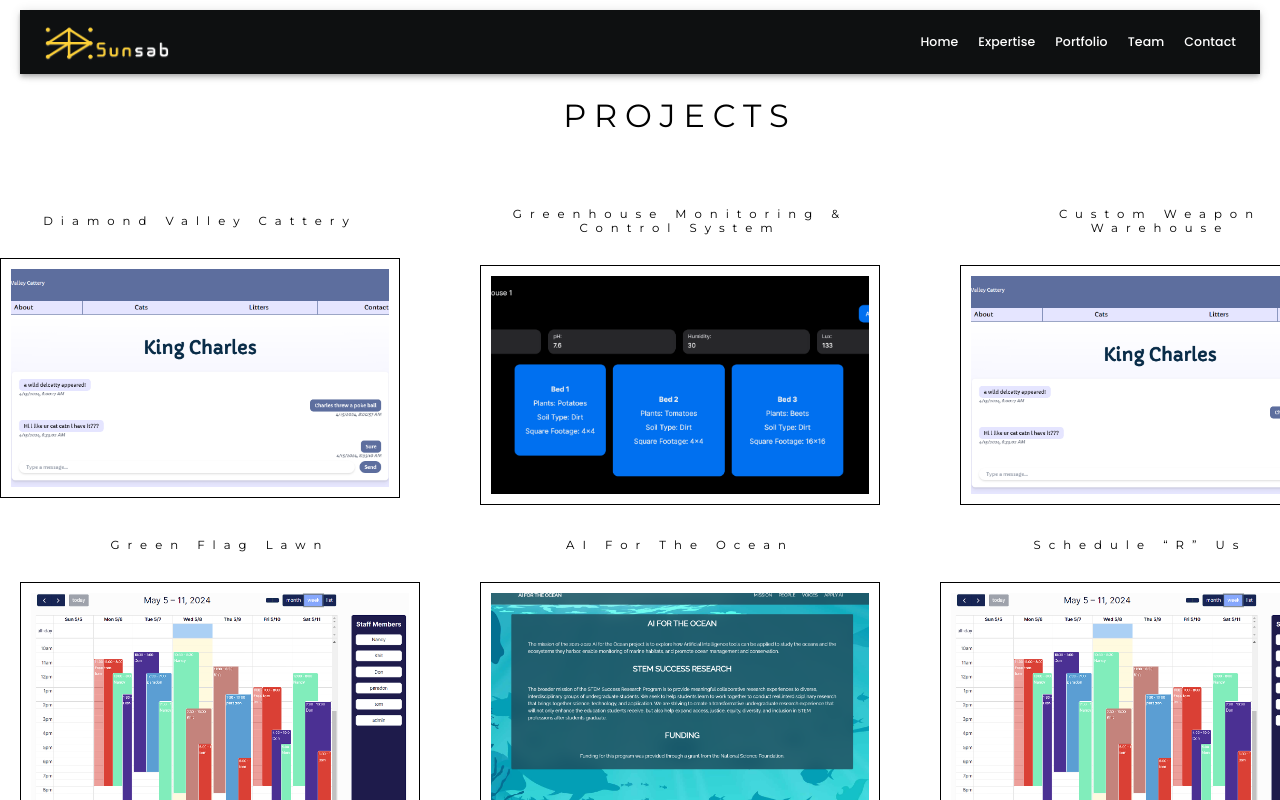
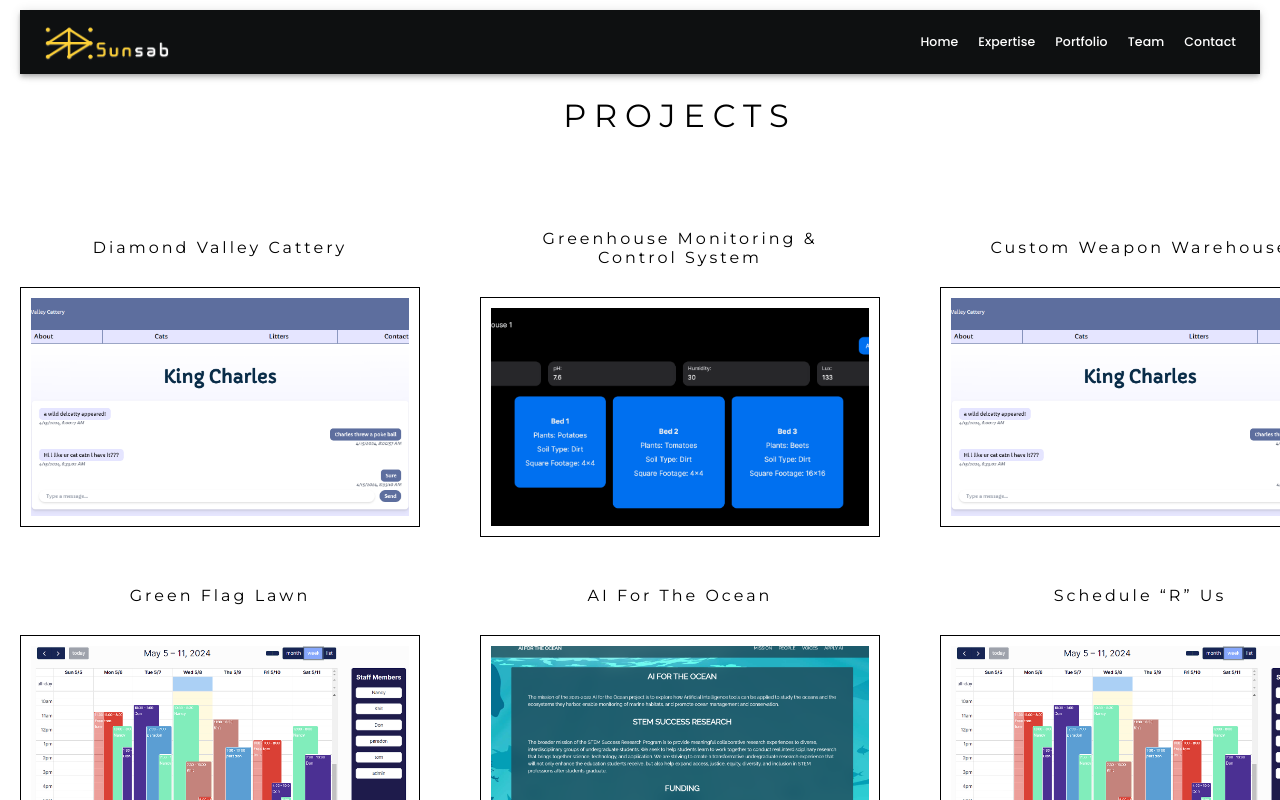
Before and after one commit to SunsabWebTeam1/Company_Website, a React (Create React App) app: page /portfolio in a window 1280 px wide. Shown: the top 800 px of the page. Built offline with nearby package versions, Linux system fonts and the light colour scheme.

Commit message:
change the font size and spacing in portfolio

```diff
--- a/src/portfolio/project1/portfolio-project.css
+++ b/src/portfolio/project1/portfolio-project.css
@@ -48,10 +48,10 @@
   width: 100%;
   font-family: "Montserrat", sans-serif;
   font-weight: 400;
-  letter-spacing: 8px;
+  letter-spacing: 3px;
   color:black;
   padding-bottom: 30px;
-
+  font-size: medium;
 }
 .project-image1{
   width: 100%;
--- a/src/portfolio/project1/project1.jsx
+++ b/src/portfolio/project1/project1.jsx
@@ -6,7 +6,7 @@ import proj1 from './project1img/proj1.png';
 
 function Project1() {
   return (
-    <div className="project-container" style={{ background: 'white', color: 'white' }}>
+    <div className="project-container" style={{ background: 'white', color: 'white', padding: 20 }}>
       <h3 className="project-title">Diamond Valley Cattery</h3>
       <div className="image-container">
         <div className="project-image1"></div>
--- a/src/portfolio/project2/project2.jsx
+++ b/src/portfolio/project2/project2.jsx
@@ -7,7 +7,7 @@ import proj1 from './project2img/proj1.png';
 
 function Project2() {
   return (
-    <div className="project-container" style={{ background: 'white', color: 'white'}}>
+    <div className="project-container" style={{ background: 'white', color: 'white', padding: 20 }}>
       <h3 className="project-title">Greenhouse Monitoring & Control System</h3>
       <div className="image-container">
       <div className="project-image2"></div>
--- a/src/portfolio/project3/project3.jsx
+++ b/src/portfolio/project3/project3.jsx
@@ -7,7 +7,7 @@ import proj1 from './project3img/proj1.png';
 
 function Project2() {
   return (
-    <div className="project-container" style={{ background: 'white', color: 'white'}}>
+    <div className="project-container" style={{ background: 'white', color: 'white', padding: 20 }}>
       <h3 className="project-title">Custom Weapon Warehouse</h3>
       <div className="image-container">
         <div className="project-image3"></div>
```
